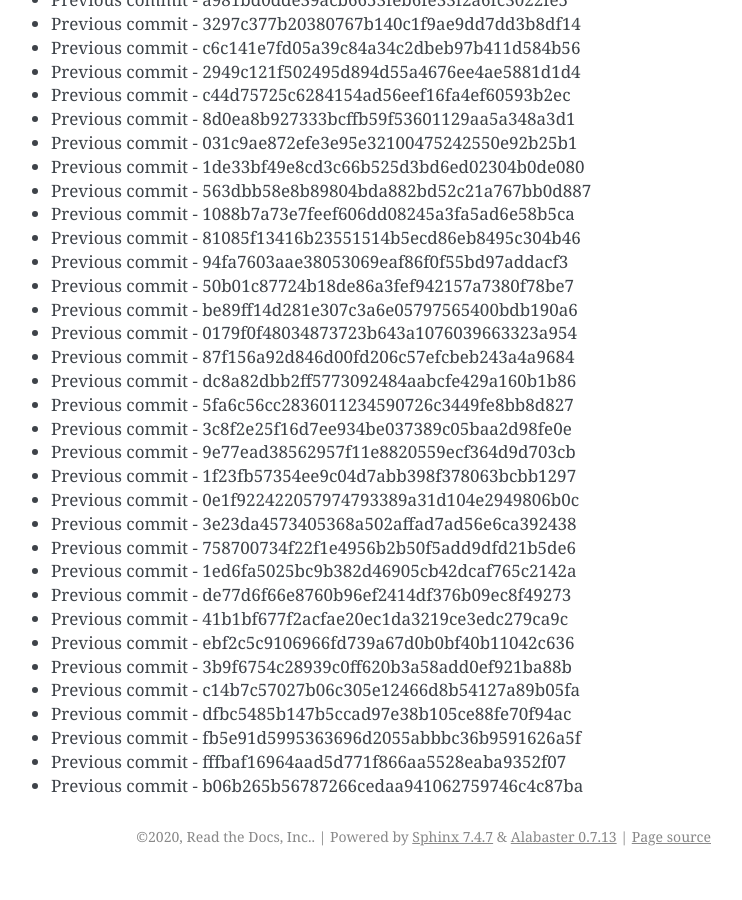
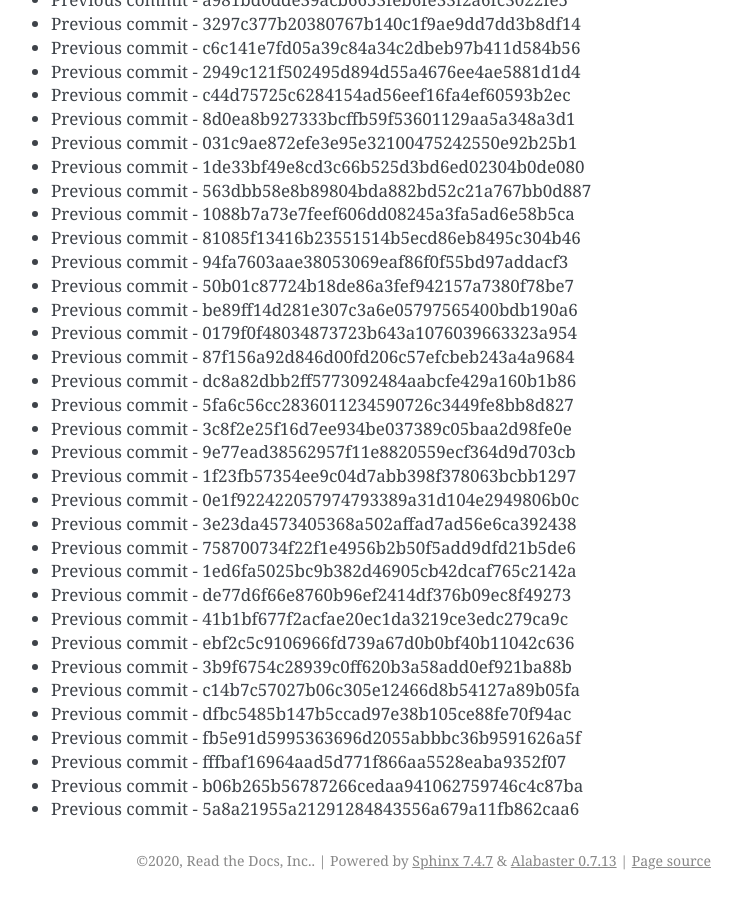
Before and after one commit to readthedocs/rtd-git-stresstest, a Sphinx documentation site: the page built from docs/updates.rst, in a window 1280 px wide and 900 px high, scrolled down 45798 px. Shown: the whole window, without its empty margins (399-1141 px from the left). Built offline with Sphinx 7.4.7, drawn with Linux system fonts in a browser that asks for light colours; before the commit the page ends 46674 px from its top, so only the background shows below that.

Commit message:
Generating commit from previous: 5a8a21955a21291284843556a679a11fb862caa6

```diff
--- a/docs/updates.rst
+++ b/docs/updates.rst
@@ -1956,3 +1956,4 @@ It can be tested for any performance characteristics.
 * Previous commit - fb5e91d5995363696d2055abbbc36b9591626a5f
 * Previous commit - fffbaf16964aad5d771f866aa5528eaba9352f07
 * Previous commit - b06b265b56787266cedaa941062759746c4c87ba
+* Previous commit - 5a8a21955a21291284843556a679a11fb862caa6
```
